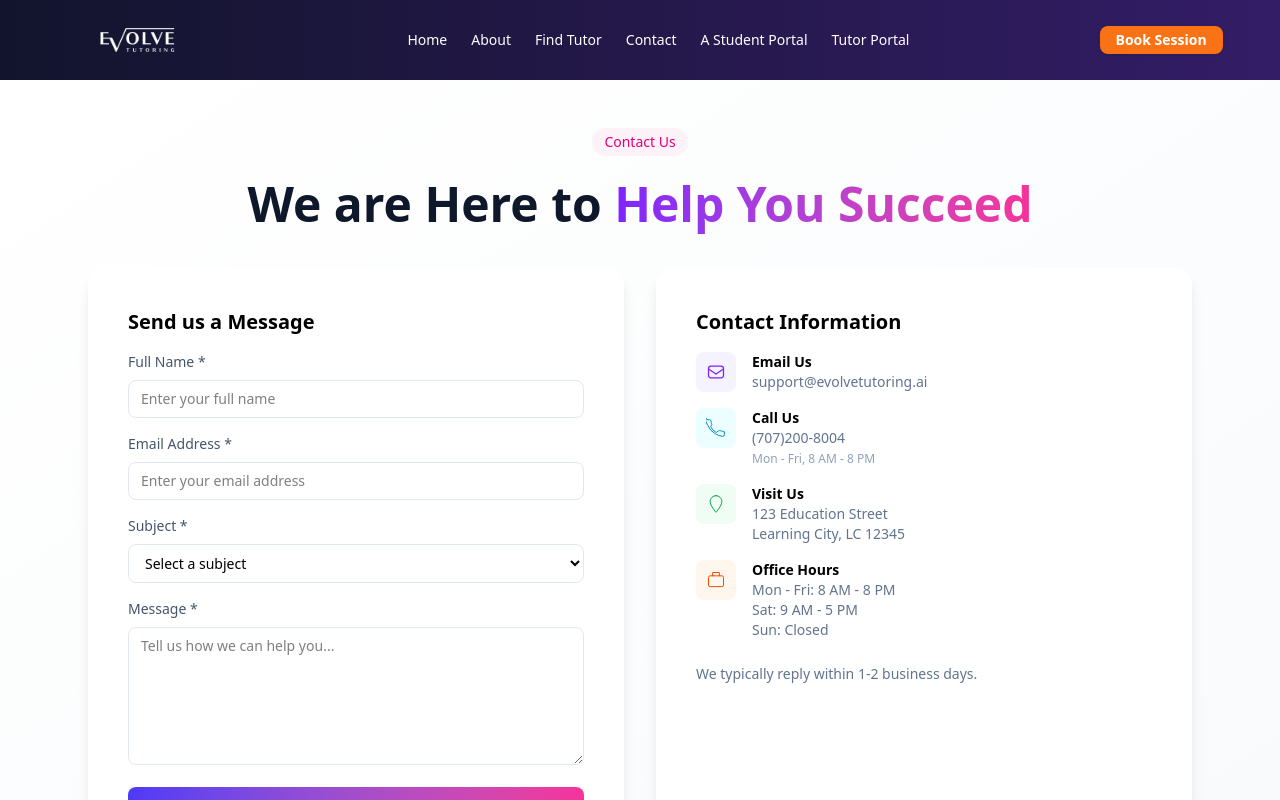
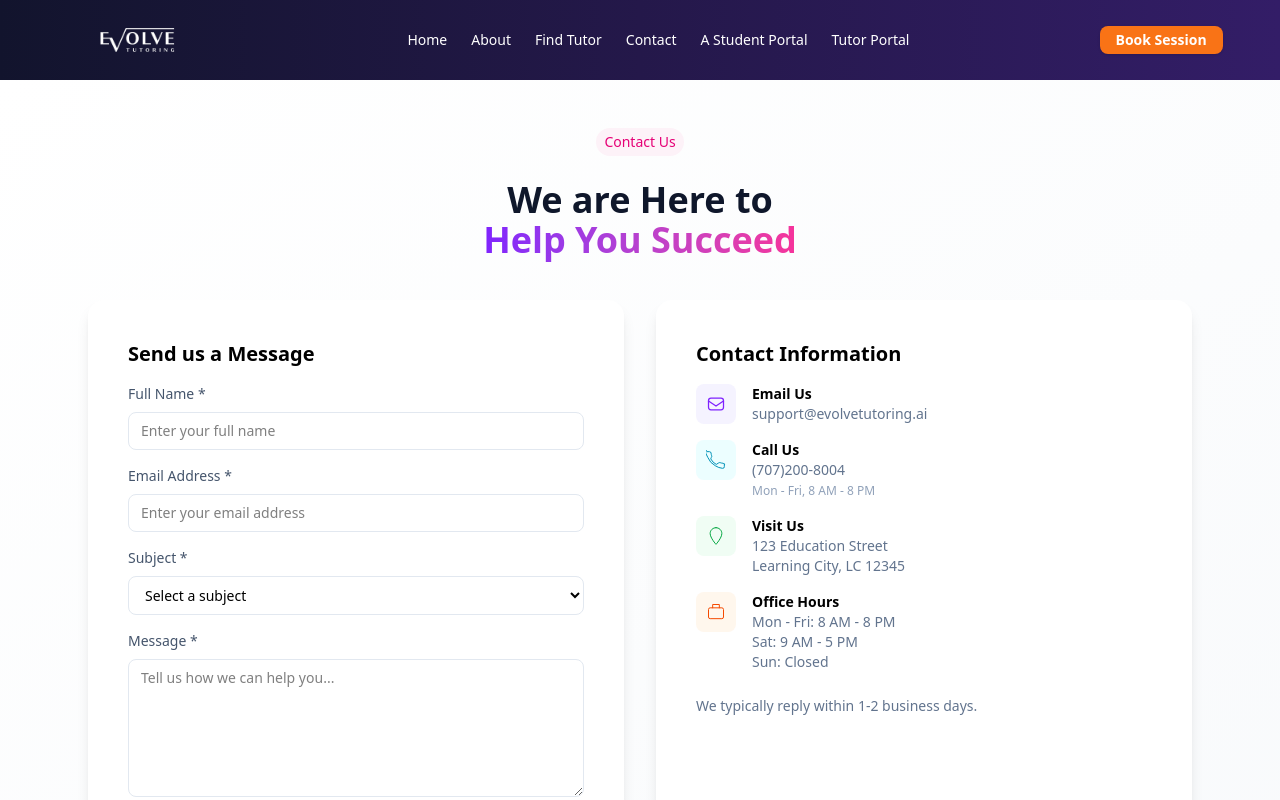
Before and after one commit to tushu003/lms-system, a Next.js app: page /contact in a window 1280 px wide. Shown: the top 800 px of the page. Built offline with nearby package versions, Linux system fonts and the light colour scheme.

Commit message:
text modify

```diff
--- a/app/(client)/contact/_components/ContactFormSection.tsx
+++ b/app/(client)/contact/_components/ContactFormSection.tsx
@@ -66,8 +66,8 @@ export default function ContactFormSection(): JSX.Element {
     <div className="min-h-screen bg-gradient-to-br from-white to-slate-50 py-12">
       <div className="max-w-6xl mx-auto px-6">
         <div className="text-center mb-10">
-          <div className="inline-block px-3 py-1 rounded-full bg-pink-50 text-pink-600 text-sm font-medium">Contact Us</div>
-          <h2 className="mt-6 text-4xl md:text-5xl font-extrabold text-slate-900">We are Here to <span className="text-transparent bg-clip-text bg-gradient-to-r from-violet-600 to-pink-500">Help You Succeed</span></h2>
+          <div className="inline-block px-2 py-1 rounded-full bg-pink-50 text-pink-600 text-sm font-medium">Contact Us</div>
+          <h2 className="mt-6 text-4xl md:text-4xl font-extrabold text-slate-900">We are Here to <br/> <span className="text-transparent bg-clip-text bg-gradient-to-r from-violet-600 to-pink-500">Help You Succeed</span></h2>
         </div>
 
         <div className="grid grid-cols-1 lg:grid-cols-2 gap-8">
```
